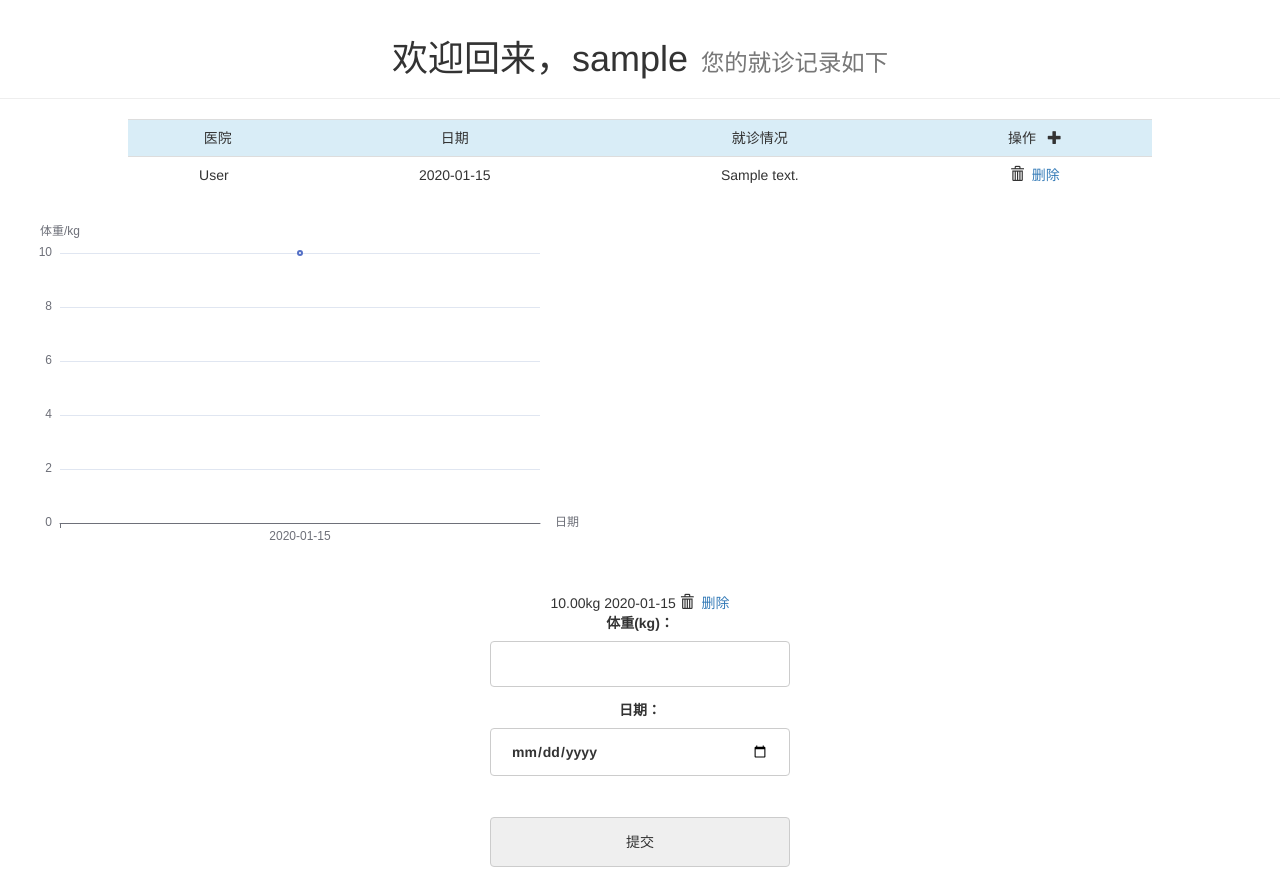
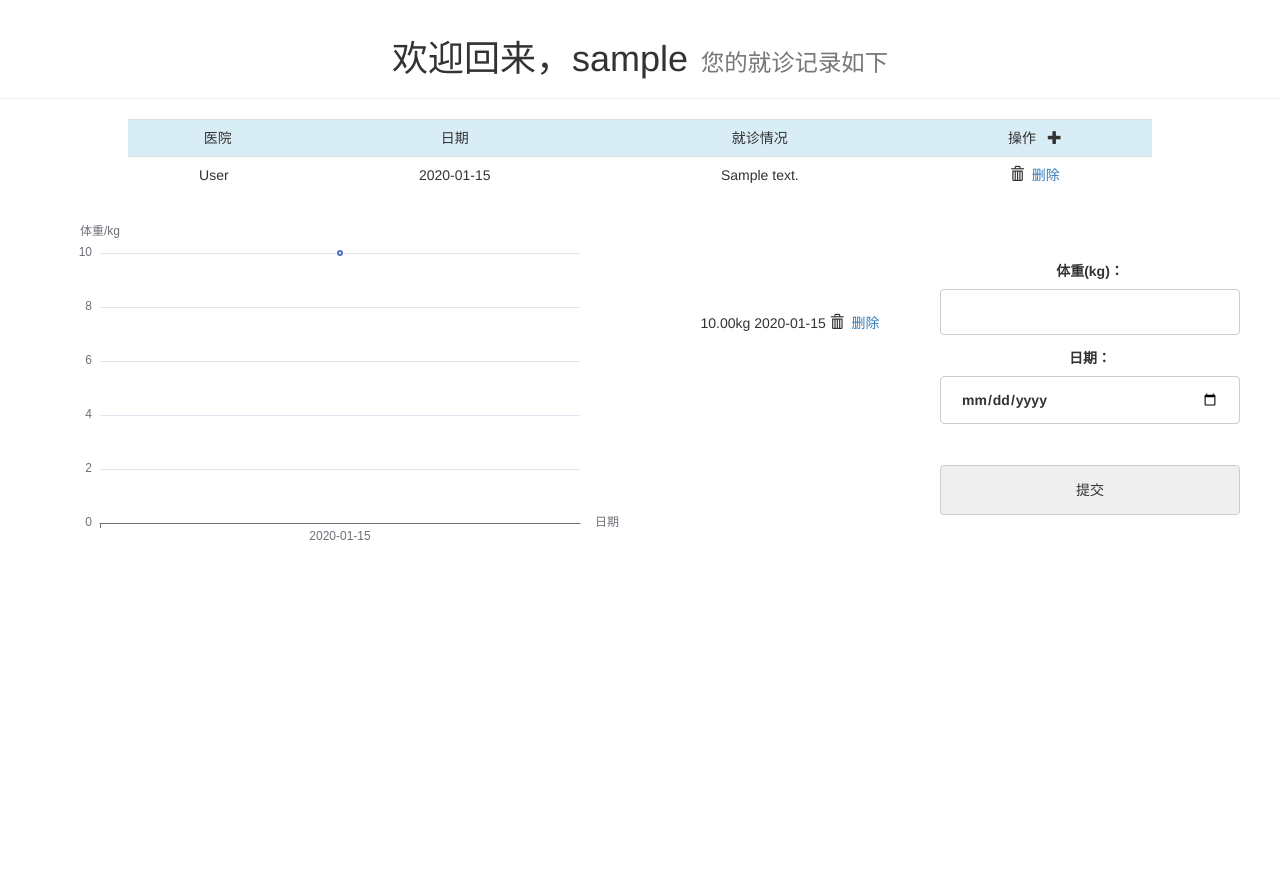
Before and after one commit to SummerGua/mysite, a Flask app: a page that uses templates/userhome.html in a window 1280 px wide. Shown: the part 443-1318 px from the top of the page. After the commit the page ends 983 px from the top, so only its background shows below. Run offline with Flask 2, Linux system fonts and the light colour scheme; a user stored in the database is signed in; tables that the repository leaves empty hold one stand-in row (values such as "Sample post"); some libraries are stand-ins or nearby versions.

Commit message:
调整折线图区域布局

```diff
--- a/templates/userhome.html
+++ b/templates/userhome.html
@@ -155,8 +155,11 @@
             </div>
         </div>
     </div>
-
-    <div id="main" style="width: 600px;height:400px;">{#折线图#}</div>
+    <div style="width: 1200px;height: 400px;margin: 0 auto">
+    <div id="main" style="width: 600px;height:400px;float: left">
+        {#折线图#}
+    </div>
+    <div style="width:300px;padding-top:10%;height: 50px;float: left;margin: 0 auto">
     {% for weights in weight %}
         <tr>
             <td>{{ weights.weight }}kg</td>
@@ -166,7 +169,9 @@
                 <a href="{{ url_for("delweight", wei_id= weights.id) }}">&nbsp;删除</a>
             </td><br>
         </tr>
-        {% endfor %}
+    {% endfor %}
+    </div>
+    <div style="width: 300px;margin: 0 auto;padding-top: 68px;float: right">
     <form id="form" action="/addweight" method="POST" name="form">
         <div>
             <label>
@@ -183,6 +188,8 @@
         </div><br>
         <button type="submit">提交</button>
     </form>
+    </div>
+    </div>
     <script type="text/javascript">
         $('#myModal').on('shown.bs.modal', function () {
             $('#myInput').focus()
```
